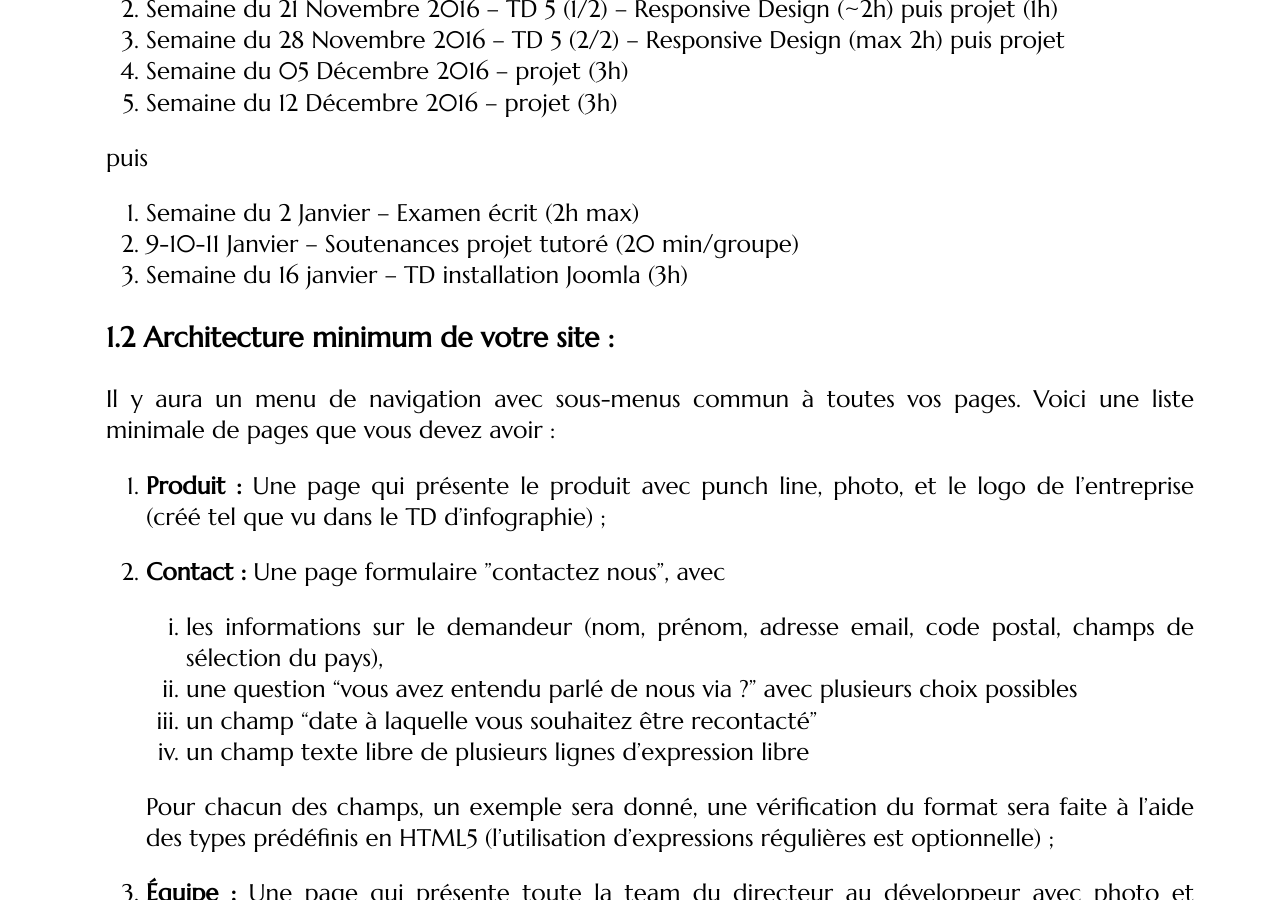
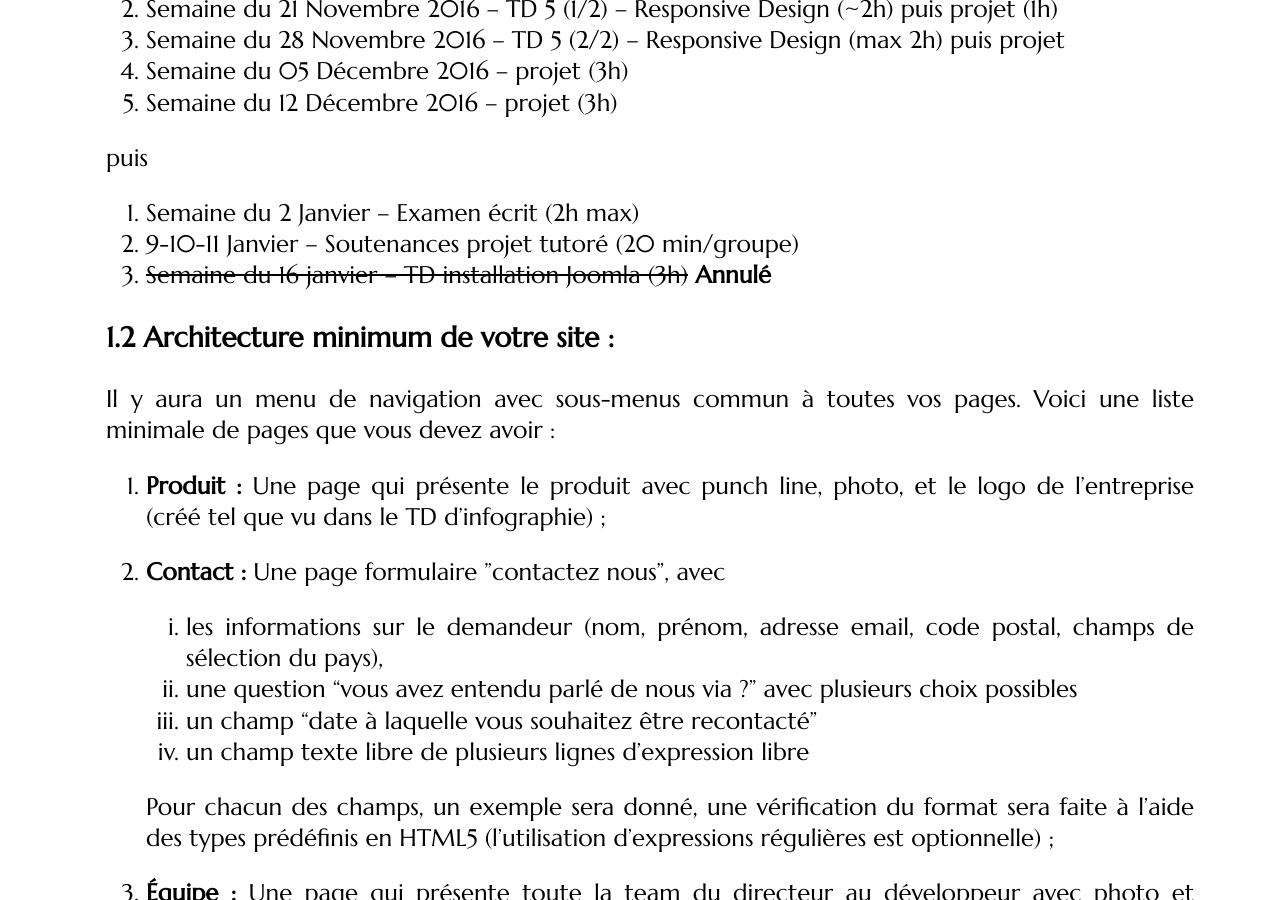
Before and after one commit to romainlebreton/R1.02-DeveloppementInterfacesWeb, a Jekyll site: the page built from projet.md, in a window 1280 px wide and 900 px high, scrolled down 482 px. Built offline with Jekyll 4.4.1, drawn with Linux system fonts in a browser that asks for light colours; some web fonts are replaced; comment, search, counter and statistics services are not loaded.

Commit message:
Update projet.md

```diff
--- a/projet.md
+++ b/projet.md
@@ -25,7 +25,7 @@ puis
 
 1. Semaine du 2 Janvier -- Examen écrit (2h max)
 1. 9-10-11 Janvier -- Soutenances projet tutoré (20 min/groupe)
-1. Semaine du 16 janvier -- TD installation Joomla (3h)
+1. ~~Semaine du 16 janvier -- TD installation Joomla (3h)~~ **Annulé**
 
 ### Architecture minimum de votre site :
 
```
